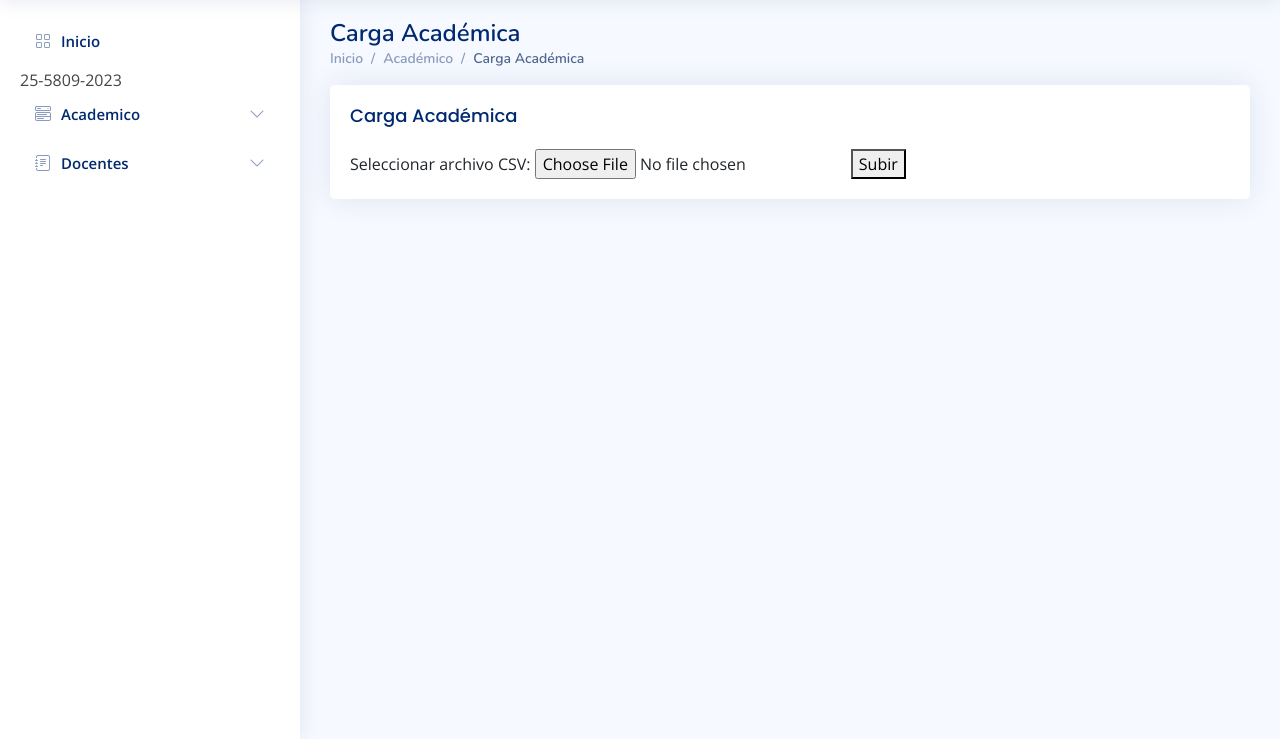
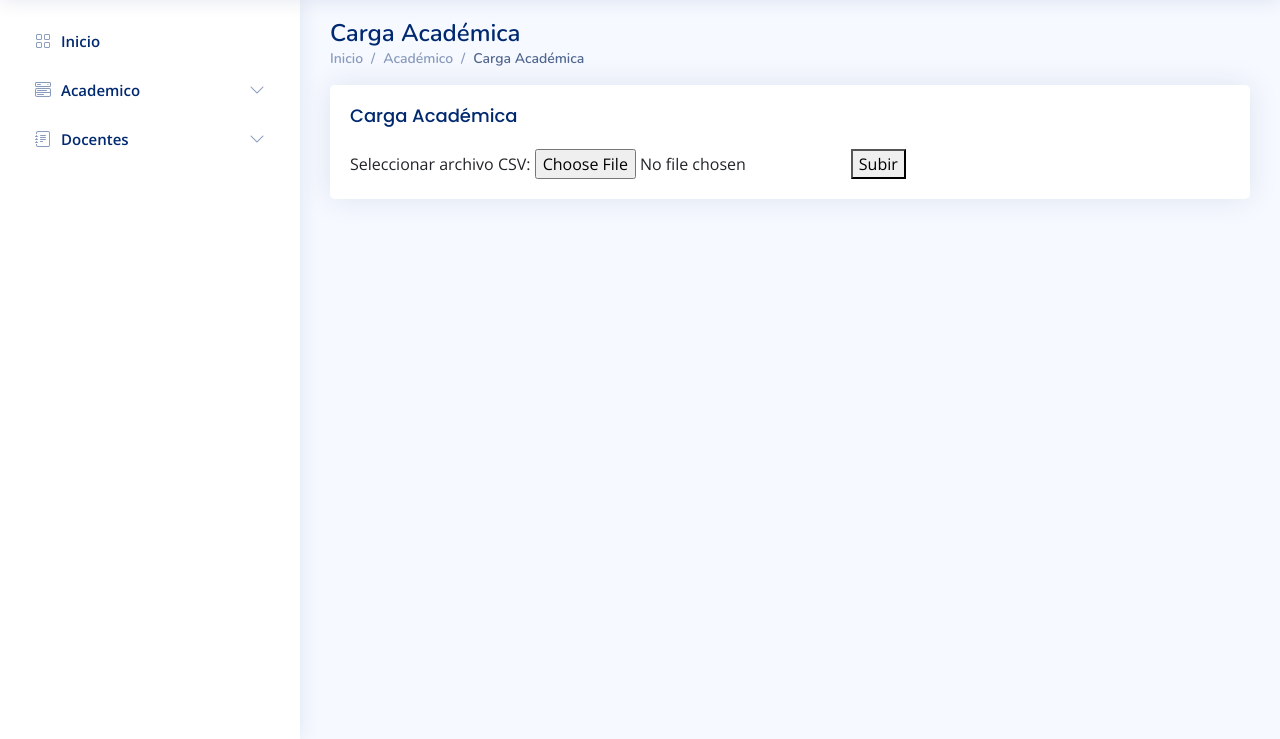
Before and after one commit to rcfloreshUTEC/ControlA, a Django app: page /academic/upload_carga_academica/ in a window 1280 px wide. Shown: the part 61-800 px from the top of the page. Run offline with Django 5.2, Linux system fonts and the light colour scheme; the visitor is signed in with stand-in values (Sample User, id 1); some libraries are stand-ins or nearby versions.

Commit message:
SmallChanges

```diff
--- a/ControlA/settings.py
+++ b/ControlA/settings.py
@@ -25,7 +25,9 @@ SECRET_KEY = 'django-insecure-8*dp$^vvb^@&@wrqc_kb1-5$nay&d*9oo!0io_=04i4@q@#kdq
 # SECURITY WARNING: don't run with debug turned on in production!
 DEBUG = True
 
-ALLOWED_HOSTS = ['192.168.68.107', 'localhost', '127.0.0.1']
+ALLOWED_HOSTS = ['192.168.68.111', 'localhost', '127.0.0.1','192.168.39.150']
+#ALLOWED_HOSTS = ['*']
+
 
 # Application definition
 
--- a/templates/base/sidebar.html
+++ b/templates/base/sidebar.html
@@ -10,7 +10,7 @@
                 <i class="bi bi-grid"></i>
                 <span>Inicio</span>
             </a>
-        </li><!-- End Dashboard Nav -->  25-5809-2023
+        </li><!-- End Dashboard Nav -->
 
         <li class="nav-item">
             <a class="nav-link collapsed" data-bs-target="#components-nav" data-bs-toggle="collapse" href="#">
```
